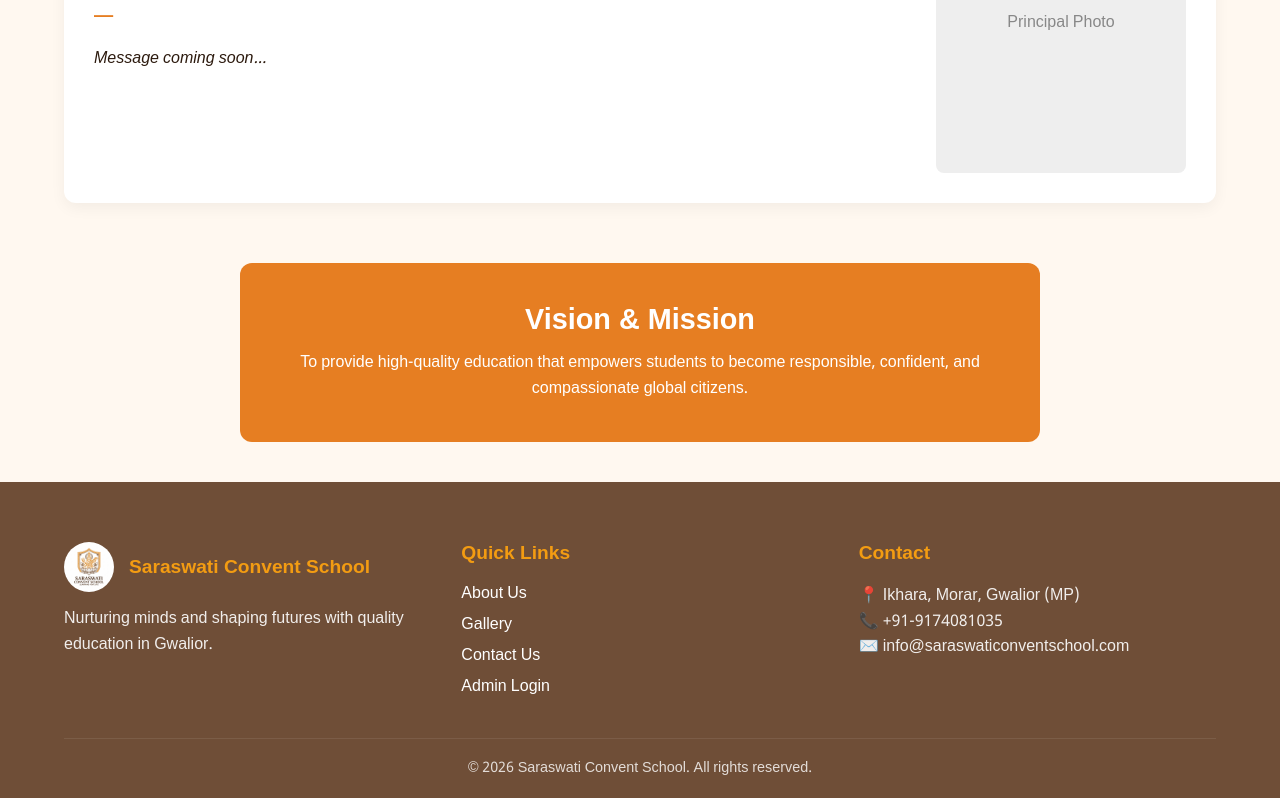
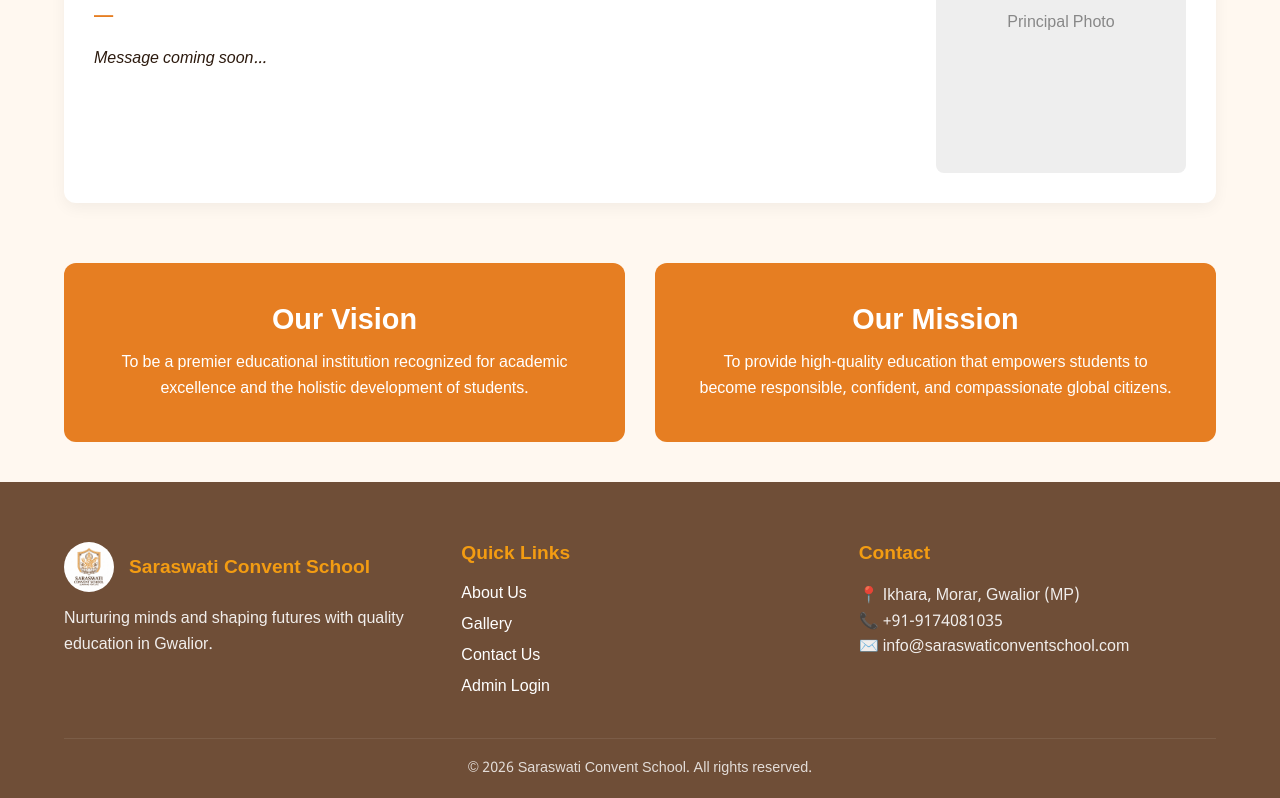
Before and after one commit to haarekasahara1923-wq/saraswati, a Next.js app: page /about in a window 1280 px wide. Shown: the part 847-1645 px from the top of the page. Built offline with nearby package versions, Linux system fonts and the light colour scheme; no server answers; the database is empty.

Commit message:
Fix: separate Vision and Mission into independent editable fields

```diff
--- a/src/app/(public)/about/page.tsx
+++ b/src/app/(public)/about/page.tsx
@@ -19,7 +19,8 @@ export default async function AboutPage() {
   const principal = items.find((i) => i.role === "principal");
 
   const aboutText = settingsMap["about_school_text"] || "A legacy of education and character building.";
-  const visionMissionText = settingsMap["vision_mission_text"] || "To provide high-quality education that empowers students to become responsible, confident, and compassionate global citizens.";
+  const visionText = settingsMap["vision_text"] || "To be a premier educational institution recognized for academic excellence and the holistic development of students.";
+  const missionText = settingsMap["mission_text"] || "To provide high-quality education that empowers students to become responsible, confident, and compassionate global citizens.";
 
   return (
     <div className={styles.container}>
@@ -81,9 +82,13 @@ export default async function AboutPage() {
       </section>
 
       <section className={styles.missionVision}>
-        <div className={styles.mvCard} style={{ width: "100%", maxWidth: "800px", margin: "0 auto" }}>
-          <h3>Vision & Mission</h3>
-          <p style={{ whiteSpace: "pre-wrap" }}>{visionMissionText}</p>
+        <div className={styles.mvCard}>
+          <h3>Our Vision</h3>
+          <p style={{ whiteSpace: "pre-wrap" }}>{visionText}</p>
+        </div>
+        <div className={styles.mvCard}>
+          <h3>Our Mission</h3>
+          <p style={{ whiteSpace: "pre-wrap" }}>{missionText}</p>
         </div>
       </section>
     </div>
```
Also changed, not shown: src/app/admin/dashboard/about/page.tsx (+21 -8 lines).
